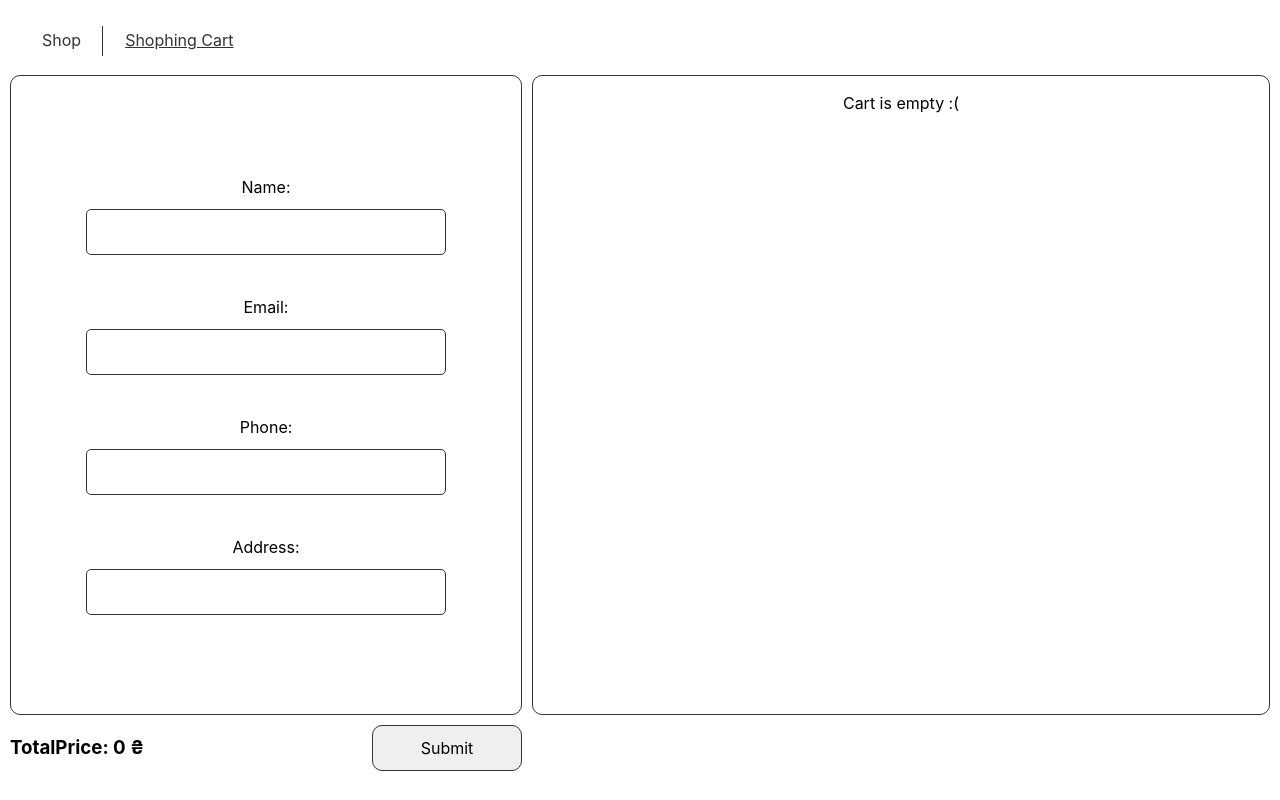
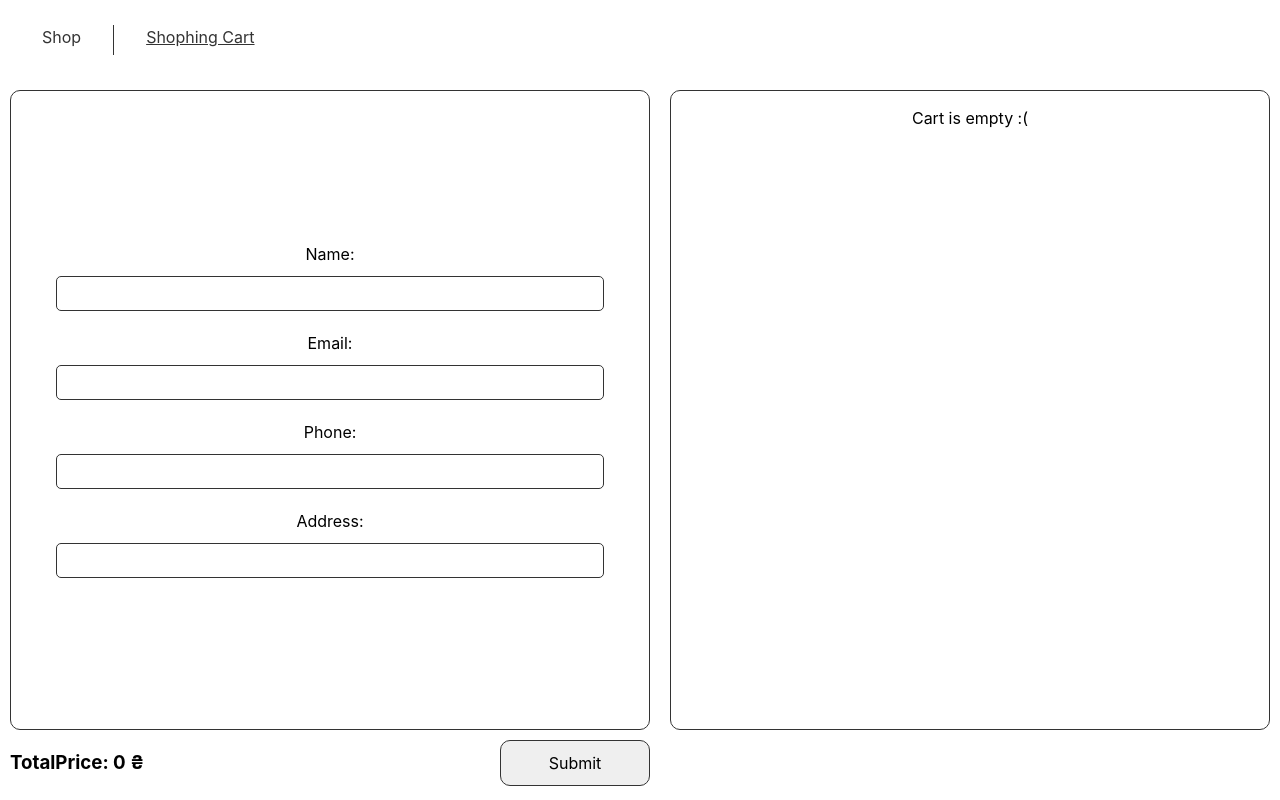
Before and after one commit to NadiiaPavliuchenko/medicine_delivery_frontend, a React (Create React App) app: page /medicine_delivery_frontend/cart in a window 1280 px wide. Built offline with nearby package versions, Linux system fonts and the light colour scheme.

Commit message:
finish adaptive layout

```diff
--- a/package.json
+++ b/package.json
@@ -12,6 +12,7 @@
     "@testing-library/user-event": "^13.5.0",
     "axios": "^1.6.7",
     "gh-pages": "^6.2.0",
+    "normalize.css": "^8.0.1",
     "react": "^18.2.0",
     "react-dom": "^18.2.0",
     "react-icons": "^5.0.1",
--- a/src/components/Cart/Cart.jsx
+++ b/src/components/Cart/Cart.jsx
@@ -4,6 +4,9 @@ import {
   StyledH,
   StyledP,
   StyledButton,
+  StyledBlock,
+  StyledInput,
+  StyledInfo,
 } from "./Cart.styled";
 import { AiOutlineClose } from "react-icons/ai";
 import { IconContext } from "react-icons";
@@ -20,13 +23,17 @@ const Cart = ({ cartItems, deleteFromCart, handleQuantityChange }) => {
             <div>
               <StyledH>{item.name}</StyledH>
               <StyledP>Price: {item.price} &#8372;</StyledP>
-              <label htmlFor="quantity">Quantity: </label>
-              <input
-                type="number"
-                name="quantity"
-                defaultValue={item.quantity}
-                onChange={(e) => handleQuantityChange(e.target.value, item._id)}
-              />
+              <StyledBlock>
+                <label htmlFor="quantity">Quantity: </label>
+                <StyledInput
+                  type="number"
+                  name="quantity"
+                  defaultValue={item.quantity}
+                  onChange={(e) =>
+                    handleQuantityChange(e.target.value, item._id)
+                  }
+                />
+              </StyledBlock>
               <StyledButton
                 type="button"
                 onClick={() => deleteFromCart(item._id)}
@@ -39,7 +46,7 @@ const Cart = ({ cartItems, deleteFromCart, handleQuantityChange }) => {
           </StyledLi>
         ))
       ) : (
-        <p>Cart is empty :(</p>
+        <StyledInfo>Cart is empty :(</StyledInfo>
       )}
     </StyledCartContainer>
   );
--- a/src/components/Cart/Cart.styled.jsx
+++ b/src/components/Cart/Cart.styled.jsx
@@ -1,26 +1,36 @@
 import styled from "styled-components";
 
 export const StyledCartContainer = styled.ul`
-  width: 60vw;
-  height: 80vh;
+  width: 100vw;
   border: 1px solid #333;
   border-radius: 10px;
   padding: 15px;
   overflow-y: scroll;
-  text-align: center;
+
+  @media screen and (min-width: 768px) {
+    width: 50vw;
+    height: 80vh;
+  }
 `;
 
 export const StyledLi = styled.li`
-  width: 98%;
   border: 1px solid #333;
   border-radius: 5px;
-  padding: 5px;
+  padding: 10px;
   display: flex;
   align-items: center;
   gap: 10px;
   position: relative;
   &:not(:last-child) {
     margin-bottom: 20px;
+  }
+
+  @media screen and (min-width: 768px) {
+    padding: 15px;
+  }
+  @media screen and (min-width: 1440px) {
+    padding: 20px;
+    gap: 30px;
   }
 `;
 
@@ -30,6 +40,15 @@ export const StyledH = styled.h3`
 
 export const StyledP = styled.p`
   margin-bottom: 10px;
+`;
+
+export const StyledBlock = styled.div`
+  display: flex;
+  gap: 10px;
+`;
+
+export const StyledInput = styled.input`
+  width: 90px;
 `;
 
 export const StyledButton = styled.button`
@@ -54,3 +73,8 @@ export const StyledButton = styled.button`
     transition: background-color 0.5s ease-out;
   }
 `;
+
+export const StyledInfo = styled.p`
+  text-align: center;
+  margin: auto;
+`;
--- a/src/components/DeliveryForm/DeliveryForm.jsx
+++ b/src/components/DeliveryForm/DeliveryForm.jsx
@@ -1,4 +1,5 @@
 import {
+  FormStyled,
   StyledButton,
   StyledButtonContainer,
   StyledInput,
@@ -8,7 +9,7 @@ import {
 
 const DeliveryForm = ({ onSubmit, calculateTotalPrice }) => {
   return (
-    <form onSubmit={(e) => onSubmit(e)}>
+    <FormStyled onSubmit={(e) => onSubmit(e)}>
       <StyledInputsContainer>
         <StyledLabel htmlFor="name">Name:</StyledLabel>
         <StyledInput type="text" name="name" id="name" />
@@ -23,7 +24,7 @@ const DeliveryForm = ({ onSubmit, calculateTotalPrice }) => {
         <h3>TotalPrice: {calculateTotalPrice()} &#8372;</h3>
         <StyledButton type="submit">Submit</StyledButton>
       </StyledButtonContainer>
-    </form>
+    </FormStyled>
   );
 };
 
--- a/src/components/DeliveryForm/Form.styled.jsx
+++ b/src/components/DeliveryForm/Form.styled.jsx
@@ -1,8 +1,13 @@
 import styled from "styled-components";
 
+export const FormStyled = styled.form`
+  width: 100vw;
+  @media screen and (min-width: 768px) {
+    width: 50vw;
+  }
+`;
+
 export const StyledInputsContainer = styled.div`
-  width: 40vw;
-  height: 80vh;
   border: 1px solid #333;
   border-radius: 10px;
   padding: 15px;
@@ -10,26 +15,46 @@ export const StyledInputsContainer = styled.div`
   align-items: center;
   justify-content: center;
   flex-direction: column;
+
+  @media screen and (min-width: 768px) {
+    width: 50vw;
+    height: 80vh;
+  }
 `;
 
 export const StyledLabel = styled.label`
   margin: 20px 0 10px 0;
+  @media screen and (min-width: 768px) and (max-width: 1439px) {
+    margin: 10px 0 10px 0;
+  }
 `;
 
 export const StyledInput = styled.input`
-  width: 75%;
+  width: 90%;
   border-radius: 5px;
   border: 1px solid #333;
   padding: 10px;
   margin-bottom: 20px;
+  @media screen and (min-width: 768px) and (max-width: 1439px) {
+    margin-bottom: 10px;
+    height: 35px;
+  }
 `;
 
 export const StyledButtonContainer = styled.div`
   display: flex;
   align-items: center;
   justify-content: space-between;
-  gap: 100px;
+  gap: 80px;
   margin-top: 10px;
+
+  @media screen and (min-width: 768px) {
+    gap: 30px;
+  }
+
+  @media screen and (min-width: 1440px) {
+    gap: 100px;
+  }
 `;
 
 export const StyledButton = styled.button`
--- a/src/components/Drugs/Drugs.styled.jsx
+++ b/src/components/Drugs/Drugs.styled.jsx
@@ -4,8 +4,6 @@ export const StyledList = styled.ul`
   border: 1px solid #333;
   border-radius: 10px;
   padding: 15px;
-  /* display: flex;
-  flex-wrap: wrap; */
   overflow-y: scroll;
 
   display: grid;
--- a/src/components/Header/Header.jsx
+++ b/src/components/Header/Header.jsx
@@ -1,15 +1,16 @@
 import React from "react";
 import { Outlet } from "react-router-dom";
-import { StyledHeader, Navbar, Li, StyledNavLink } from "./Header.styled";
+import { StyledHeader, Navbar, Line, StyledNavLink } from "./Header.styled";
 
 const Header = () => {
   return (
     <>
       <StyledHeader>
         <Navbar>
-          <Li>
+          <li>
             <StyledNavLink to="/">Shop</StyledNavLink>
-          </Li>
+          </li>
+          <Line />
           <li>
             <StyledNavLink to="/cart">Shophing Cart</StyledNavLink>
           </li>
--- a/src/components/Header/Header.styled.jsx
+++ b/src/components/Header/Header.styled.jsx
@@ -21,19 +21,11 @@ export const Navbar = styled.nav`
   margin: 0;
 `;
 
-export const Li = styled.li`
-  &::after {
-    content: "";
-    position: absolute;
-    left: 120px;
-    top: 16px;
-    width: 1px;
-    height: 30px;
-    background-color: #333;
-    @media screen and (min-width: 768px) {
-      left: 92px;
-    }
-  }
+export const Line = styled.span`
+  display: block;
+  width: 1px;
+  height: 30px;
+  background-color: #333;
 `;
 
 export const StyledNavLink = styled(NavLink)`
--- a/src/pages/ShoppingCart/ShoppingCart.styled.jsx
+++ b/src/pages/ShoppingCart/ShoppingCart.styled.jsx
@@ -2,5 +2,11 @@ import styled from "styled-components";
 
 export const StyledContaiter = styled.div`
   display: flex;
-  gap: 10px;
+  flex-wrap: wrap;
+  gap: 20px;
+  margin-top: 20px;
+
+  @media screen and (min-width: 768px) {
+    flex-wrap: nowrap;
+  }
 `;
```
Also changed, not shown: 1 other file (tests, documents, lock files or other folders).
